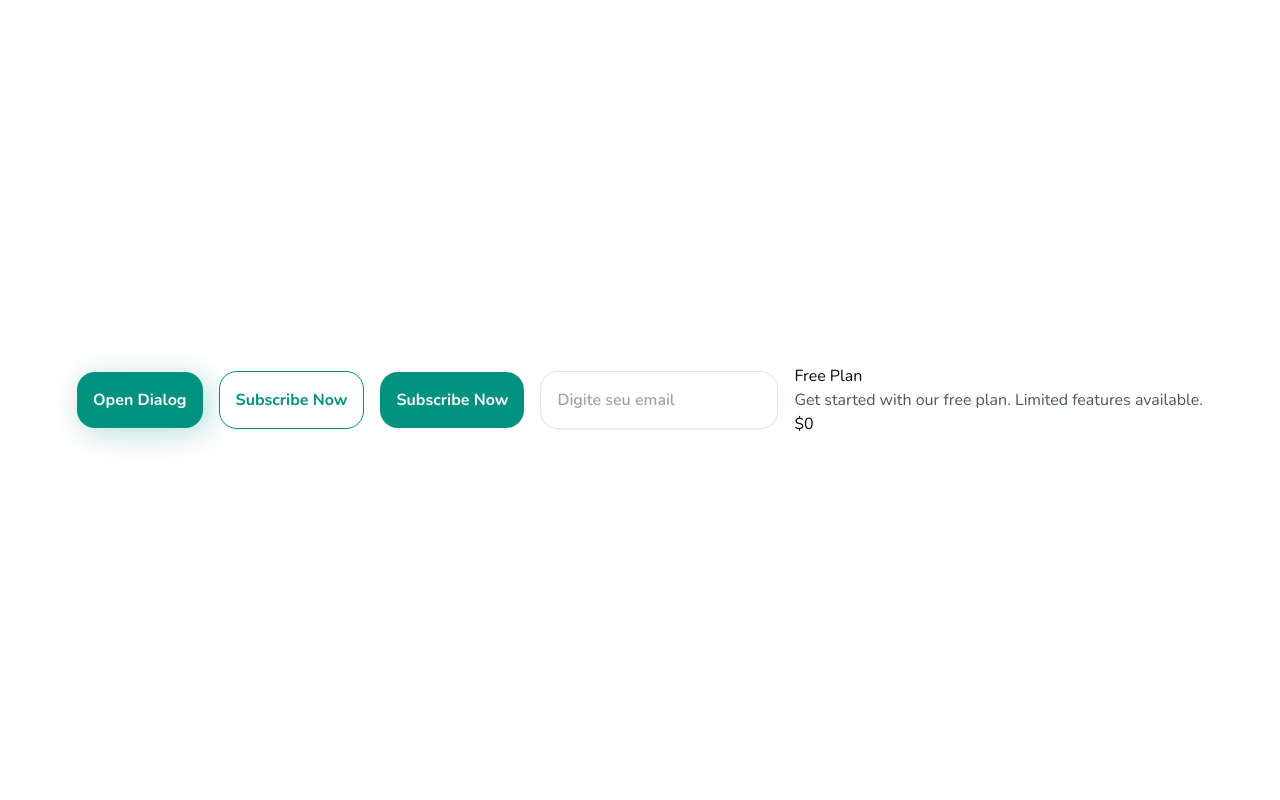
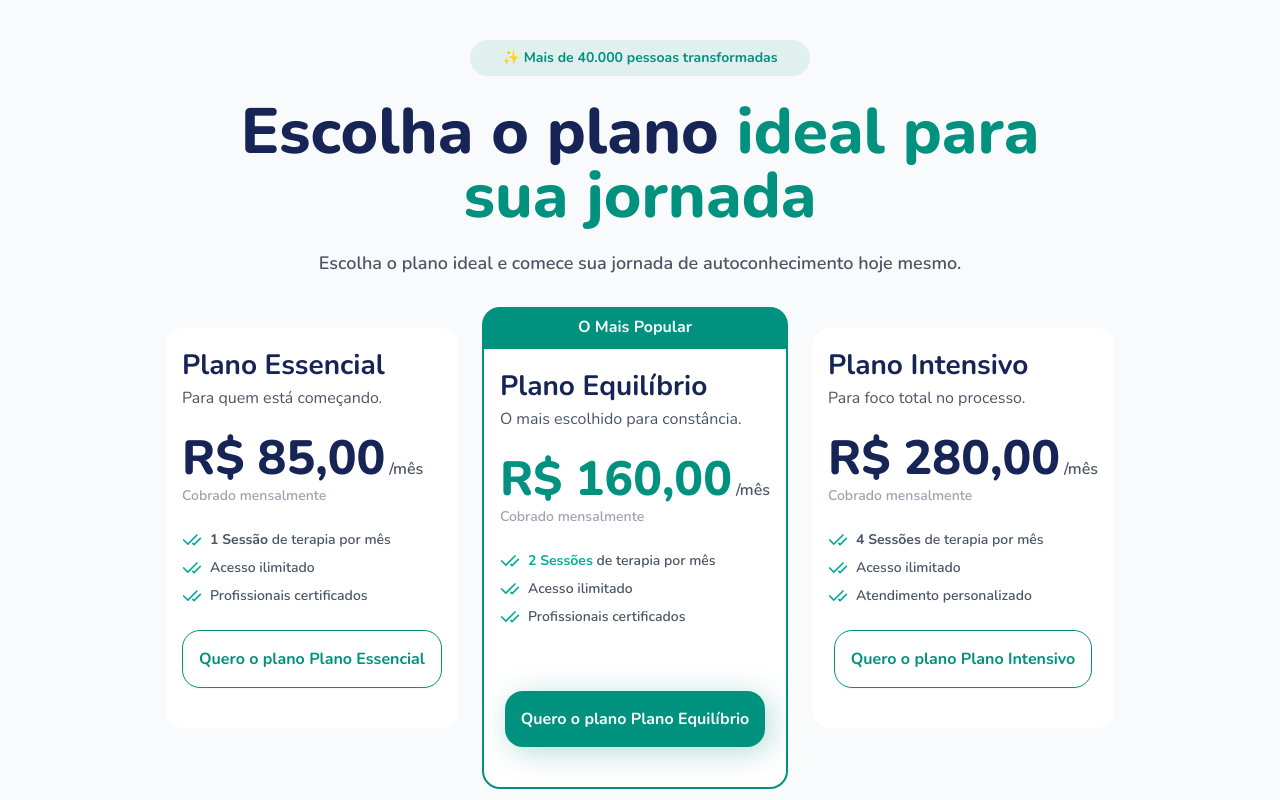
Before and after one commit to hit-terapias-holisticas/checkout-web-front, a Next.js app: page / in a window 1280 px wide. Built offline with nearby package versions, Linux system fonts and the light colour scheme; no server answers.

Commit message:
feat: 🎸 1493-plans screen
✅ Closes: 1493

```diff
--- a/src/app/(app)/page.tsx
+++ b/src/app/(app)/page.tsx
@@ -1,7 +1,5 @@
-import { UserValidationFlow } from "./components/UserValidationFlow/UserValidationFlow";
-import { Button } from "@/components/ui/button";
-import { Input } from "@/components/ui/input";
-import { PlanCard } from "@/src/components/planCard";
+import { PlanCard } from "@/components/planCard";
+import { PlanCarousel } from "@/components/planCarousel";
 
 type SearchParams = {
   cupom: string;
@@ -18,16 +16,59 @@ async function PlansPage({ searchParams }: PlansPageProps) {
   const planId = params?.planId;
   const couponId = params?.cupom;
 
+  const plans = [
+    {
+      id: "1",
+      price: 85,
+      appointments: 1,
+      isRecommended: false,
+      title: "Plano Essencial",
+      description: "Para quem está começando.",
+      benefits: ["Acesso ilimitado", "Profissionais certificados"],
+    },
+    {
+      id: "2",
+      price: 160,
+      appointments: 2,
+      isRecommended: true,
+      title: "Plano Equilíbrio",
+      description: "O mais escolhido para constância.",
+      benefits: ["Acesso ilimitado", "Profissionais certificados"],
+    },
+    {
+      id: "3",
+      price: 280,
+      appointments: 4,
+      isRecommended: false,
+      title: "Plano Intensivo",
+      description: "Para foco total no processo.",
+      benefits: ["Acesso ilimitado", "Atendimento personalizado"],
+    },
+  ];
+
   return (
-    <div className="min-h-screen flex flex-col sm:flex-row items-center justify-center gap-4 p-4">
-      <UserValidationFlow planId={planId} couponId={couponId} />
-      <Button variant="secondary">Subscribe Now</Button>
-      <Button>Subscribe Now</Button>
-      <div>
-        <Input placeholder="Digite seu email" />
+    <div className="min-h-screen flex flex-col items-center bg-gray-50 pt-10 gap-6 md:gap-8">
+      <div className="px-4 flex flex-col items-center gap-6">
+        <div className="bg-primary-600/10 px-8 py-2 rounded-full">
+          <p className="text-primary-600 text-sm font-bold">
+            ✨ Mais de 40.000 pessoas transformadas
+          </p>
+        </div>
+        <div className="text-center flex flex-col gap-6">
+          <h1 className="text-4-5xl md:text-6-5xl font-black text-blue-950 leading-none md:leading-6-5xl ">
+            Escolha o plano{" "}
+            <span className="text-primary-600">
+              ideal para <br /> sua jornada
+            </span>
+          </h1>
+          <p className="text-gray-600 text-lg font-semibold leading-tight">
+            Escolha o plano ideal e comece sua jornada de autoconhecimento hoje
+            mesmo.
+          </p>
+        </div>
       </div>
 
-      <PlanCard />
+      <PlanCarousel plans={plans} />
     </div>
   );
 }
--- a/src/app/globals.css
+++ b/src/app/globals.css
@@ -6,6 +6,11 @@
   --color-foreground: var(--foreground);
   --font-sans: var(--font-nunito);
   --text-1-5xl: 1.375rem; /* 22px */
+  --text-2-5xl: 1.75rem; /* 28px */
+  --text-4-5xl: 2.5rem; /* 40px */
+  --text-6-5xl: 4rem; /* 64px */
+  --leading-4-5xl: 2.5rem; /* 40px */
+  --leading-6-5xl: 4rem; /* 64px */
   --color-sidebar-ring: var(--sidebar-ring);
   --color-sidebar-border: var(--sidebar-border);
   --color-sidebar-accent-foreground: var(--sidebar-accent-foreground);
@@ -58,6 +63,7 @@
   --popover-foreground: oklch(0.145 0 0);
   --primary: #07ac9b;
   --primary-600: #00927f;
+  --gray-50: #f9fafb;
   --gray-200: #e5e7eb;
   --gray-400: #9ca3af;
   --gray-500: #6b7280;
--- a/src/components/planCard.tsx
+++ b/src/components/planCard.tsx
@@ -1,11 +1,96 @@
-export function PlanCard() {
+import { formatPrice } from "@/utils/format-currency";
+import { CheckCheck } from "lucide-react";
+import { cn } from "@/lib/utils";
+import { Button } from "./ui/button";
+
+type PlanCardProps = {
+  id: string;
+  price: number;
+  appointments: number;
+  isRecommended: boolean;
+  title: string;
+  description: string;
+  benefits: string[];
+};
+
+export function PlanCard({
+  id,
+  price,
+  appointments,
+  isRecommended,
+  title,
+  description,
+  benefits,
+}: PlanCardProps) {
+  const sessionLabel = appointments === 1 ? "Sessão" : "Sessões";
+
   return (
-    <div>
-      <h3>Free Plan</h3>
-      <p className="text-gray-600">
-        Get started with our free plan. Limited features available.
-      </p>
-      <p>$0</p>
-    </div>
+    <>
+      {isRecommended && (
+        <div className="bg-primary-600 py-2 text-center rounded-t-2xl">
+          <span className="text-gray-50 text-base font-bold">
+            O Mais Popular
+          </span>
+        </div>
+      )}
+      <div
+        className={cn(
+          "bg-white rounded-2xl overflow-hidden flex flex-col h-full",
+          {
+            "border-2 border-primary-600": isRecommended,
+            "rounded-t-none": isRecommended,
+          }
+        )}
+      >
+        <div className="px-4 pt-4 pb-10 flex flex-col flex-1">
+          <h3 className="text-2-5xl font-bold text-blue-950">{title}</h3>
+          <p className="text-base text-gray-600 pb-6">{description}</p>
+          <div className="flex items-baseline gap-1 pb-1">
+            <span
+              className={cn("text-5xl font-black", {
+                "text-primary-600": isRecommended,
+                "text-blue-950": !isRecommended,
+              })}
+            >
+              {formatPrice(price)}
+            </span>
+            <span className="text-base text-gray-600 font-semibold">/mês</span>
+          </div>
+          <p className="text-sm text-gray-400 font-semibold pb-6">
+            Cobrado mensalmente
+          </p>
+          <div className="flex items-center gap-2 mb-2">
+            <CheckCheck className="text-primary w-5 h-5 shrink-0" />
+            <p className="text-sm text-gray-600 font-semibold">
+              <span
+                className={cn("font-bold", {
+                  "text-primary": isRecommended,
+                  "text-gray-600": !isRecommended,
+                })}
+              >
+                {appointments} {sessionLabel}
+              </span>{" "}
+              de terapia por mês
+            </p>
+          </div>
+          <div className="space-y-2 pb-6">
+            {benefits.map((benefit, index) => (
+              <div key={index} className="flex items-center gap-2 ">
+                <CheckCheck className="text-primary w-5 h-5 shrink-0" />
+                <p className="text-sm text-gray-600 font-semibold">{benefit}</p>
+              </div>
+            ))}
+          </div>
+          <div className="flex justify-center mt-auto">
+            <Button
+              variant={isRecommended ? "primary" : "secondary"}
+              className={cn({ "shadow-cta-glow": isRecommended })}
+            >
+              Quero o plano {title}
+            </Button>
+          </div>
+        </div>
+      </div>
+    </>
   );
 }
--- /dev/null
+++ b/src/components/planCarousel.tsx
@@ -0,0 +1,121 @@
+"use client";
+
+import { useState, useRef, useEffect } from "react";
+import { PlanCard } from "./planCard";
+import { cn } from "@/lib/utils";
+
+type Plan = {
+  id: string;
+  price: number;
+  appointments: number;
+  isRecommended: boolean;
+  title: string;
+  description: string;
+  benefits: string[];
+};
+
+type PlanCarouselProps = {
+  plans: Plan[];
+};
+
+export function PlanCarousel({ plans }: PlanCarouselProps) {
+  const [currentIndex, setCurrentIndex] = useState(() => {
+    const recommendedIndex = plans.findIndex((p) => p.isRecommended);
+    return recommendedIndex >= 0 ? recommendedIndex : 0;
+  });
+  const scrollRef = useRef<HTMLDivElement>(null);
+
+  useEffect(() => {
+    if (currentIndex > 0) {
+      scrollToIndex(currentIndex, "instant");
+    }
+    // eslint-disable-next-line react-hooks/exhaustive-deps
+  }, []);
+
+  const scrollToIndex = (
+    index: number,
+    behavior: ScrollBehavior = "smooth"
+  ) => {
+    if (scrollRef.current) {
+      const children = scrollRef.current.children;
+      if (children[index]) {
+        children[index].scrollIntoView({
+          behavior,
+          block: "nearest",
+          inline: "center",
+        });
+      }
+      setCurrentIndex(index);
+    }
+  };
+
+  const onScroll = () => {
+    if (scrollRef.current) {
+      const scrollLeft = scrollRef.current.scrollLeft;
+      const containerWidth = scrollRef.current.offsetWidth;
+
+      const containerCenter = scrollLeft + containerWidth / 2;
+
+      let closestIndex = 0;
+      let minDistance = Infinity;
+
+      Array.from(scrollRef.current.children).forEach((child, index) => {
+        const div = child as HTMLElement;
+        const childCenter = div.offsetLeft + div.offsetWidth / 2;
+        const distance = Math.abs(childCenter - containerCenter);
+
+        if (distance < minDistance) {
+          minDistance = distance;
+          closestIndex = index;
+        }
+      });
+
+      if (closestIndex !== currentIndex) {
+        setCurrentIndex(closestIndex);
+      }
+    }
+  };
+
+  return (
+    <div className="w-full">
+      <div
+        ref={scrollRef}
+        onScroll={onScroll}
+        className={cn(
+          "flex gap-4 overflow-x-auto snap-x snap-mandatory pt-0 pb-12 px-8 items-center overflow-y-hidden",
+          "lg:justify-center lg:overflow-visible lg:px-0 lg:py-0 lg:gap-6",
+          "[&::-webkit-scrollbar]:hidden [-ms-overflow-style:none] [scrollbar-width:none]"
+        )}
+      >
+        {plans.map((plan) => (
+          <div
+            key={plan.id}
+            className="min-w-full snap-center flex justify-center lg:min-w-0 lg:w-auto"
+          >
+            <div className="w-full md:max-w-md lg:max-w-none lg:w-auto">
+              <PlanCard {...plan} />
+            </div>
+          </div>
+        ))}
+      </div>
+
+      <div className="flex justify-center gap-2 mt-1 lg:hidden">
+        {plans.map((plan, index) => (
+          <button
+            key={plan.id}
+            onClick={() => scrollToIndex(index)}
+            className="focus:outline-none"
+            aria-label={`Go to slide ${index + 1}`}
+          >
+            <div
+              className={cn("h-2 rounded-full transition-all duration-300", {
+                "w-34 bg-primary-600": index === currentIndex,
+                "w-8 bg-gray-300": index !== currentIndex,
+              })}
+            />
+          </button>
+        ))}
+      </div>
+    </div>
+  );
+}
--- /dev/null
+++ b/src/utils/format-currency.ts
@@ -0,0 +1,8 @@
+export function formatPrice(value: number) {
+  const formatted = new Intl.NumberFormat("pt-BR", {
+    style: "currency",
+    currency: "BRL",
+  }).format(value);
+
+  return `${formatted.replace(/\u00A0/g, " ")}`;
+}
```
